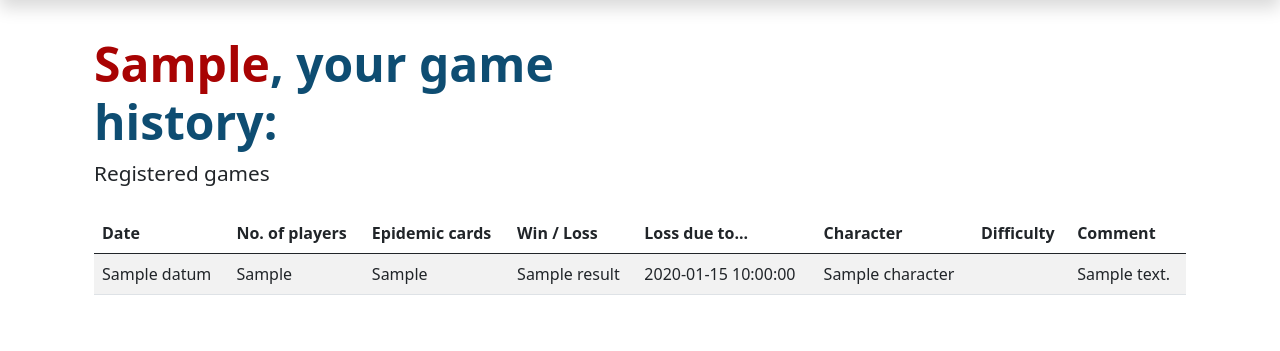
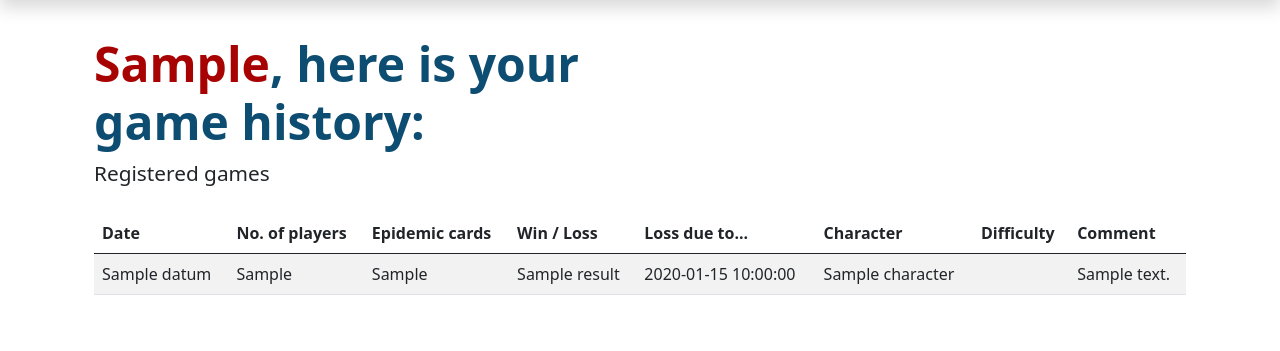
Before and after one commit to hulica/Pandemic, a Flask app: page /statistics in a window 1280 px wide. Shown: the part 77-428 px from the top of the page. Run offline with Flask 2, Linux system fonts and the light colour scheme; the visitor is signed in with stand-in values (Sample User, id 1); a database or web service that is not in the repository returns one stand-in record (values such as "Sample title"); some libraries are stand-ins or nearby versions.

Commit message:
added README.md, minor changes on statistics

```diff
--- a/helpers.py
+++ b/helpers.py
@@ -15,7 +15,7 @@ import numpy as np
 # helper funcion for progresql database connection
 # on the basis of https://www.postgresqltutorial.com/postgresql-python/transaction/
 def open_connection():
-
+    # # The below outcommented part could be used to set up a connection to a local database if one creates a database.ini file:
     # def config(filename='database.ini', section='postgresql'):
     # create a parser
     #   parser = ConfigParser()
--- a/templates/statistics.html
+++ b/templates/statistics.html
@@ -12,7 +12,7 @@ Statistics
         <!--game history  -->
         <div class="row align-items-center">
             <div class="col-lg-6 py-2">
-                <h1 class="Heading pt-4 mt-4"> <span class="username">{{ username }}</span>, your game history: </h1>
+                <h1 class="Heading pt-4 mt-4"> <span class="username">{{ username }}</span>, here is your game history: </h1>
                 <!-- ez a régi class: display-3 muted text-center -->
                 <p class="p-head"> Registered games</p>
             </div>
```
Also changed, not shown: README.md (added), static/archive/pandemic_car_2.jpg (deleted), static/archive/pandemic_caroussel.jpg (deleted).
